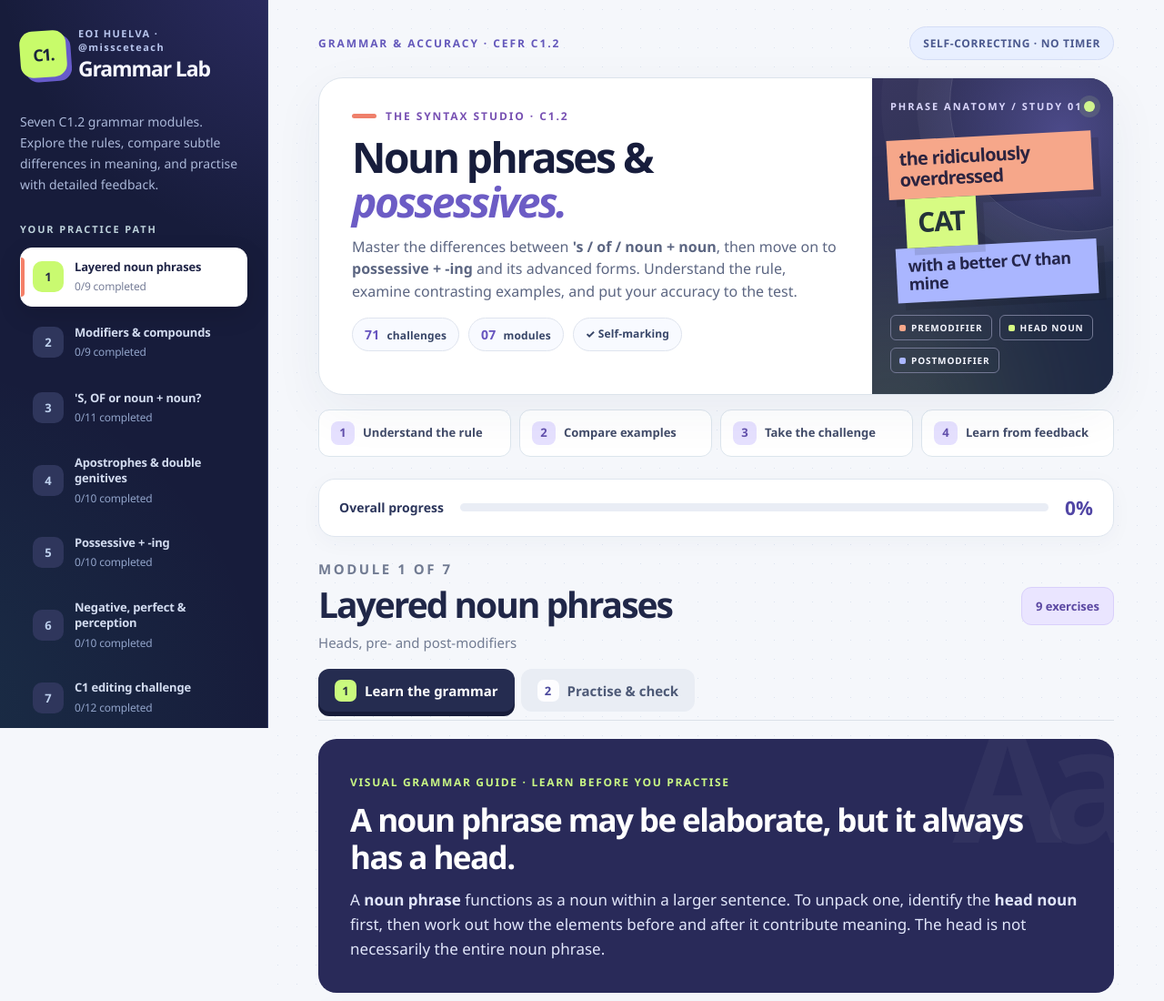
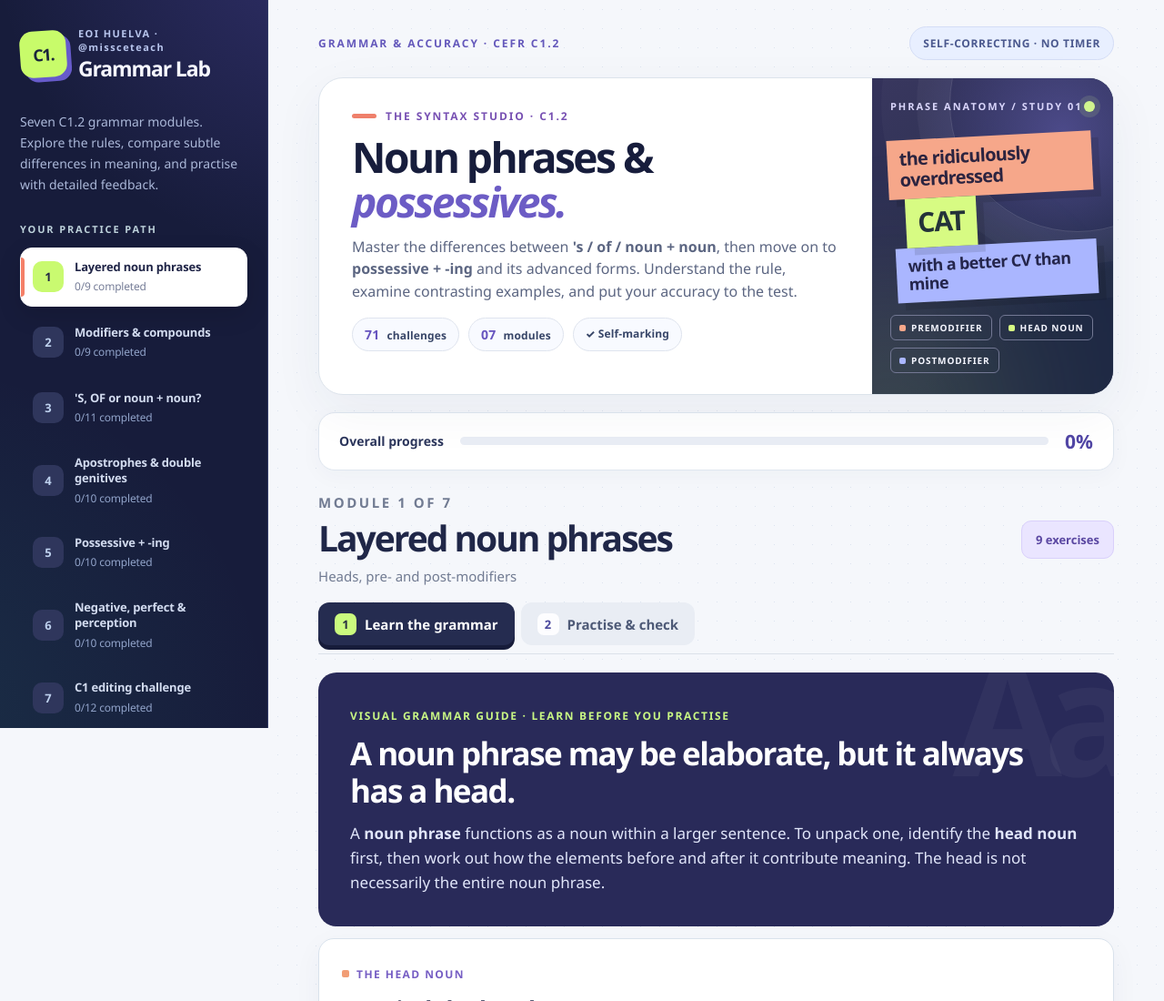
Before and after one commit to missceteach-gif/c1-question-tag-games., a plain HTML site: page c1-grammar-lab/index.html in a window 1280 px wide. Shown: the top 1100 px of the page at 91% size. Drawn offline with Linux system fonts and the light colour scheme.

Commit message:
Remove misleading decorative step boxes from C1.2 Grammar Lab

```diff
--- a/c1-grammar-lab/index.html
+++ b/c1-grammar-lab/index.html
@@ -229,10 +229,7 @@ h1{font-size:clamp(32px,3.6vw,50px);line-height:1.06;letter-spacing:-.055em;marg
 .hero-visual .specimen{margin:25px 0 18px}
 .hero-visual .specimen-piece.pre{font-size:20px}.hero-visual .specimen-piece.head{font-size:30px}.hero-visual .specimen-piece.post{font-size:18px}
 .hero-visual .visual-stamp{display:none}
-.learning-flow{display:grid;grid-template-columns:repeat(4,minmax(0,1fr));gap:9px;margin:14px 0 24px}
-.flow-step{display:flex;align-items:center;gap:9px;border:1px solid #dce5ed;background:#fff;border-radius:12px;padding:12px 13px;color:#424c69;font-size:13px;font-weight:850;line-height:1.3}
-.flow-step b{display:grid;place-items:center;background:#e6e1ff;color:#6250ad;border-radius:8px;width:26px;height:26px;flex:none}
-.progress-card{margin-bottom:25px}
+.progress-card{margin-top:19px;margin-bottom:25px}
 .module-panel{scroll-margin-top:26px}
 .module-modes{display:flex;gap:7px;border-bottom:1px solid #dbe1e9;margin:15px 0 20px;padding:0 0 9px}
 .mode-btn{display:flex;align-items:center;gap:9px;min-height:47px;border:1px solid transparent;border-radius:12px;padding:10px 17px;background:#e9edf4;color:#4e5a77;font-size:15px;font-weight:900}
@@ -273,10 +270,9 @@ h1{font-size:clamp(32px,3.6vw,50px);line-height:1.06;letter-spacing:-.055em;marg
 .feedback .revisit{display:block;border:0;background:transparent;color:#5d50a5;font-weight:900;text-decoration:underline;font-size:14px;padding:9px 0 0}
 .lesson-card .compare b,.lesson-card .example-box b{font-weight:950}
 @media(max-width:1100px){.hero{grid-template-columns:1fr 285px}.hero-copy{padding:28px}.lesson-grid{grid-template-columns:1fr}.lesson-card:first-child{grid-column:auto}}
-@media(max-width:850px){.hero{grid-template-columns:1fr}.hero-visual{display:none}.learning-flow{grid-template-columns:1fr 1fr}.lesson-cta{align-items:flex-start;flex-direction:column}}
+@media(max-width:850px){.hero{grid-template-columns:1fr}.hero-visual{display:none}.lesson-cta{align-items:flex-start;flex-direction:column}}
 @media(max-width:760px){
  .hero-copy{padding:23px}.hero{min-height:0}.hero-meta{gap:7px}
- .learning-flow{gap:7px;margin:12px 0 19px}.flow-step{padding:10px;gap:7px;font-size:12px}.flow-step b{width:22px;height:22px}
  .module-modes{gap:6px}.mode-btn{padding:10px 11px;font-size:13px;flex:1;justify-content:center;line-height:1.3}.mode-btn b{width:22px;height:22px}
  .lesson-start{padding:21px;border-radius:15px}.lesson-start h3{font-size:25px}.lesson-start p{font-size:16px}
  .lesson-grid{grid-template-columns:1fr}.lesson-card{padding:20px 18px}.lesson-card h4{font-size:22px}
@@ -284,7 +280,7 @@ h1{font-size:clamp(32px,3.6vw,50px);line-height:1.06;letter-spacing:-.055em;marg
  .lesson-cta{padding:19px;gap:17px}.lesson-cta .button{width:100%}.practice-how{font-size:14px;display:block}
  .practice-how b{display:block;margin-bottom:4px}
 }
-@media print{.learning-flow,.module-modes,#lessonView,.section-head{display:none!important}}
+@media print{.module-modes,#lessonView,.section-head{display:none!important}}
 </style>
 </head>
 <body>
@@ -316,7 +312,6 @@ h1{font-size:clamp(32px,3.6vw,50px);line-height:1.06;letter-spacing:-.055em;marg
         <span class="visual-stamp">WORDS HAVE STRUCTURE. AND PERSONALITY.</span>
       </div>
     </section>
-    <div class="learning-flow" aria-label="Learning sequence"><span class="flow-step"><b>1</b> Understand the rule</span><span class="flow-step"><b>2</b> Compare examples</span><span class="flow-step"><b>3</b> Take the challenge</span><span class="flow-step"><b>4</b> Learn from feedback</span></div>
     <div class="progress-card"><span class="progress-label">Overall progress</span><div class="progress-track" role="progressbar" aria-label="Completed questions" aria-valuemin="0" aria-valuemax="100" aria-valuenow="0" id="barOuter"><div class="progress-fill" id="progressFill"></div></div><span class="progress-percent" id="progressText">0%</span></div>
     <div class="module-panel" id="modulePanel">
       <div class="section-head"><div><p class="section-kicker" id="sectionKicker"></p><h2 id="sectionTitle"></h2><p id="sectionSubtitle"></p></div><div class="question-count" id="questionCounter"></div></div>
```
